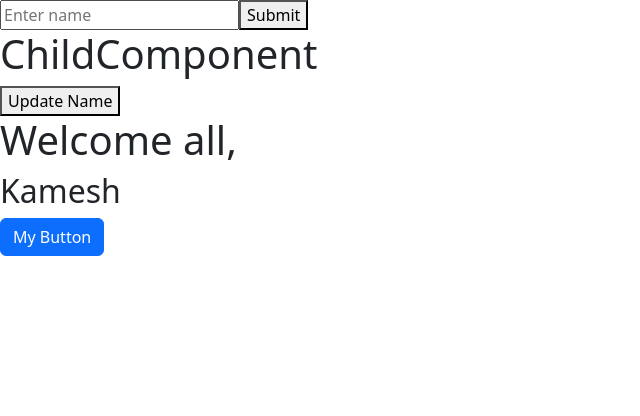
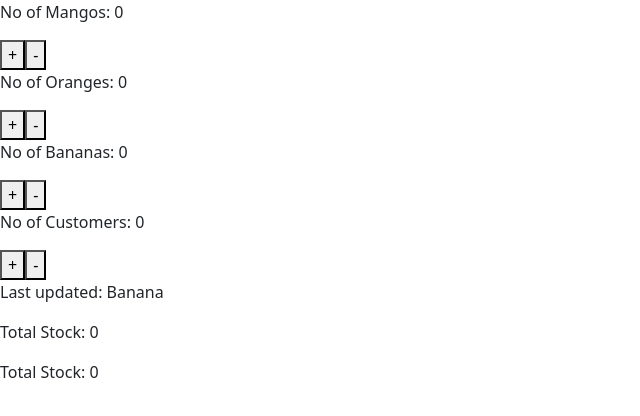
Before and after one commit to KameshwaranMurugan333/feb-204-react-batch, a React (Create React App) app: page / in a window 1280 px wide. Shown: the top 416 px of the page, without its empty margins (0-640 px from the left). Built offline with nearby package versions, Linux system fonts and the light colour scheme.

Commit message:
May 8th - Hooks

```diff
--- a/src/App.js
+++ b/src/App.js
@@ -1,27 +1,68 @@
-import React, { useRef } from 'react';
+import React, { useCallback, useMemo } from 'react';
 import './App.css';
-import { ChildComponent } from './components/ChildComponent';
-import { Greetings } from './components/Greetings';
-import { Button } from 'react-bootstrap';
 
 function App() {
 
-  const inputRef = useRef();
+  const [mangoCount, updateMangoCount] = React.useState(0);
+  const [orangeCount, updateOrangeCount] = React.useState(0);
+  const [bananaCount, updateBananaCount] = React.useState(0);
 
-  const onSubmit = () => {
-    alert(inputRef.current.value);
-    inputRef.current.style.width = "100%";
-  };
+  const [customerCount, updateCustomerCount] = React.useState(0);
+
+  const [lastUpdated, updateLastUpdate] = React.useState("");
+
+  React.useEffect(() => {
+    console.log("I will be called all the time, when a re-render happens.")
+  });
+
+  React.useEffect(() => {
+    console.log("I will be called only once, when the component rendered for the first time.")
+  }, []);
+
+  React.useEffect(() => {
+    console.log("Mango is updated");
+    updateLastUpdate("Mango");
+  }, [mangoCount]);
+
+  React.useEffect(() => {
+    console.log("Orange is updated");
+    updateLastUpdate("Orange");
+  }, [orangeCount]);
+
+  React.useEffect(() => {
+    console.log("Banana is updated");
+    updateLastUpdate("Banana");
+  }, [bananaCount]);
+
+  const getTotalStock = useCallback(() => {
+    return mangoCount + orangeCount + bananaCount
+  }, [mangoCount, bananaCount, orangeCount]);
+
+  const totalStock = useMemo(() => {
+    console.log("I am calculating...")
+    return mangoCount + bananaCount + orangeCount
+  }, [mangoCount, bananaCount, orangeCount]);
 
   return (<>
-    <input ref={inputRef} placeholder='Enter name' type='text' />
-    <button onClick={onSubmit}>Submit</button>
+    <p>No of Mangos: {mangoCount}</p>
+    <button onClick={() => updateMangoCount(mangoCount + 1)} >+</button>
+    <button onClick={() => updateMangoCount(mangoCount - 1)}>-</button>
 
-    <ChildComponent ref={inputRef} />
+    <p>No of Oranges: {orangeCount}</p>
+    <button onClick={() => updateOrangeCount(orangeCount + 1)} >+</button>
+    <button onClick={() => updateOrangeCount(orangeCount - 1)}>-</button>
 
-    <Greetings greetingPrefix={"Welcome all"} name={"Kamesh"} />
+    <p>No of Bananas: {bananaCount}</p>
+    <button onClick={() => updateBananaCount(bananaCount + 1)} >+</button>
+    <button onClick={() => updateBananaCount(bananaCount - 1)}>-</button>
 
-    <Button>My Button</Button>
+    <p>No of Customers: {customerCount}</p>
+    <button onClick={() => updateCustomerCount(customerCount + 1)} >+</button>
+    <button onClick={() => updateCustomerCount(customerCount - 1)}>-</button>
+
+    <p>Last updated: {lastUpdated}</p>
+    <p>Total Stock: {getTotalStock()}</p>
+    <p>Total Stock: {totalStock}</p>
   </>);
 }
 
```
